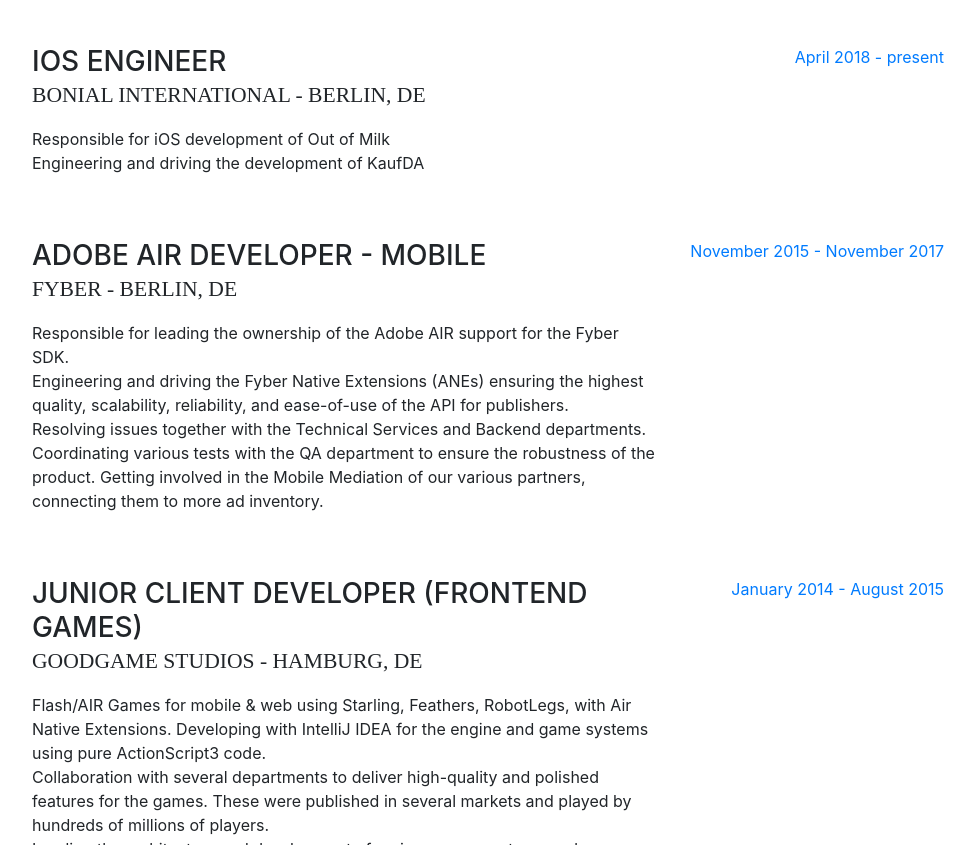
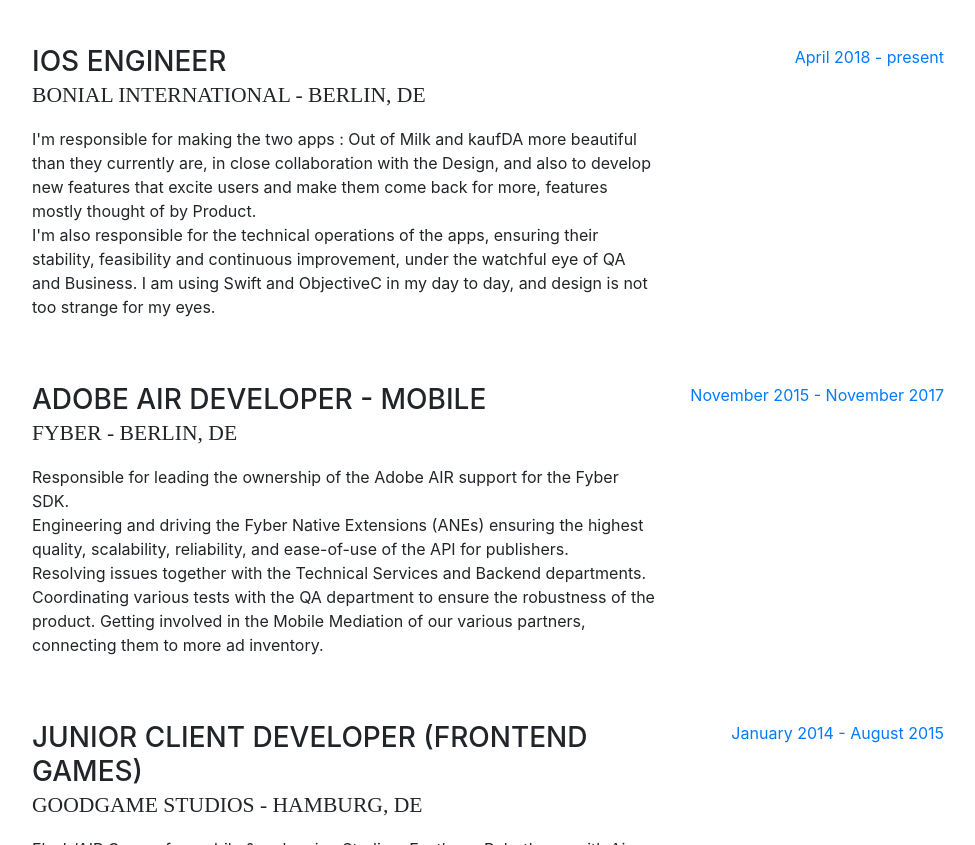
Before and after one commit to blizzd/blizzd.com, a website with bundled scripts: page index.html in a window 1280 px wide. Shown: the part 889-1734 px from the top of the page, without its empty margins (288-1263 px from the left). Built offline with nearby package versions, Linux system fonts and the light colour scheme; a web font is replaced by a local one.

Commit message:
Updated Bonial description

```diff
--- a/index.html
+++ b/index.html
@@ -112,8 +112,14 @@
             <div class="resume-content mr-auto">
               <h3 class="mb-0">iOS Engineer</h3>
               <div class="subheading mb-3">Bonial International - Berlin, DE</div>
-                <p>Responsible for iOS development of Out of Milk<br>
-                    Engineering and driving the development of KaufDA<br>
+                <p>I'm responsible for making the two apps : Out of Milk and kaufDA more beautiful
+                    than they currently are, in close collaboration with the Design, and also to
+                    develop new features that excite users and make them come back for more,
+                    features mostly thought of by Product.<br>
+                    I'm also responsible for the technical operations of the apps, ensuring their
+                    stability, feasibility and continuous improvement, under the watchful eye of QA
+                    and Business. I am using Swift and ObjectiveC in my day to day, and design is
+                    not too strange for my eyes.<br>
                 </p>
             </div>
             <div class="resume-date text-md-right">
```
